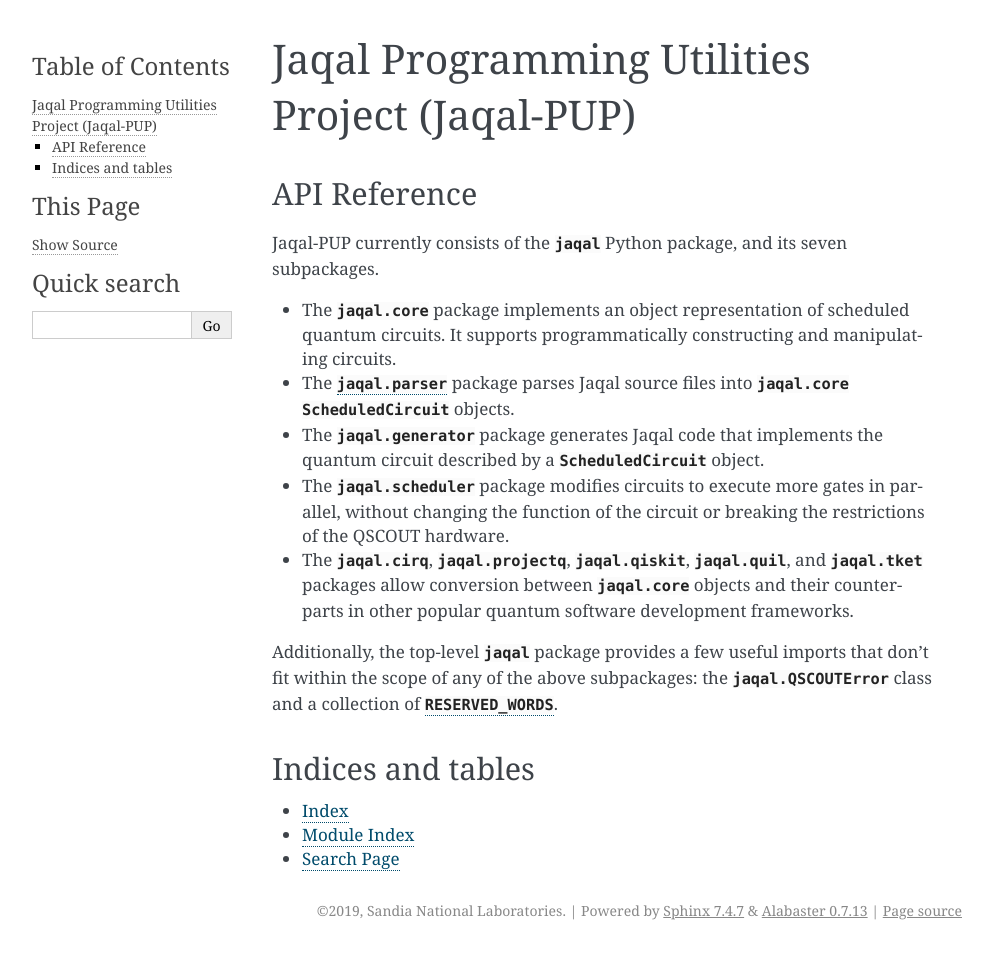
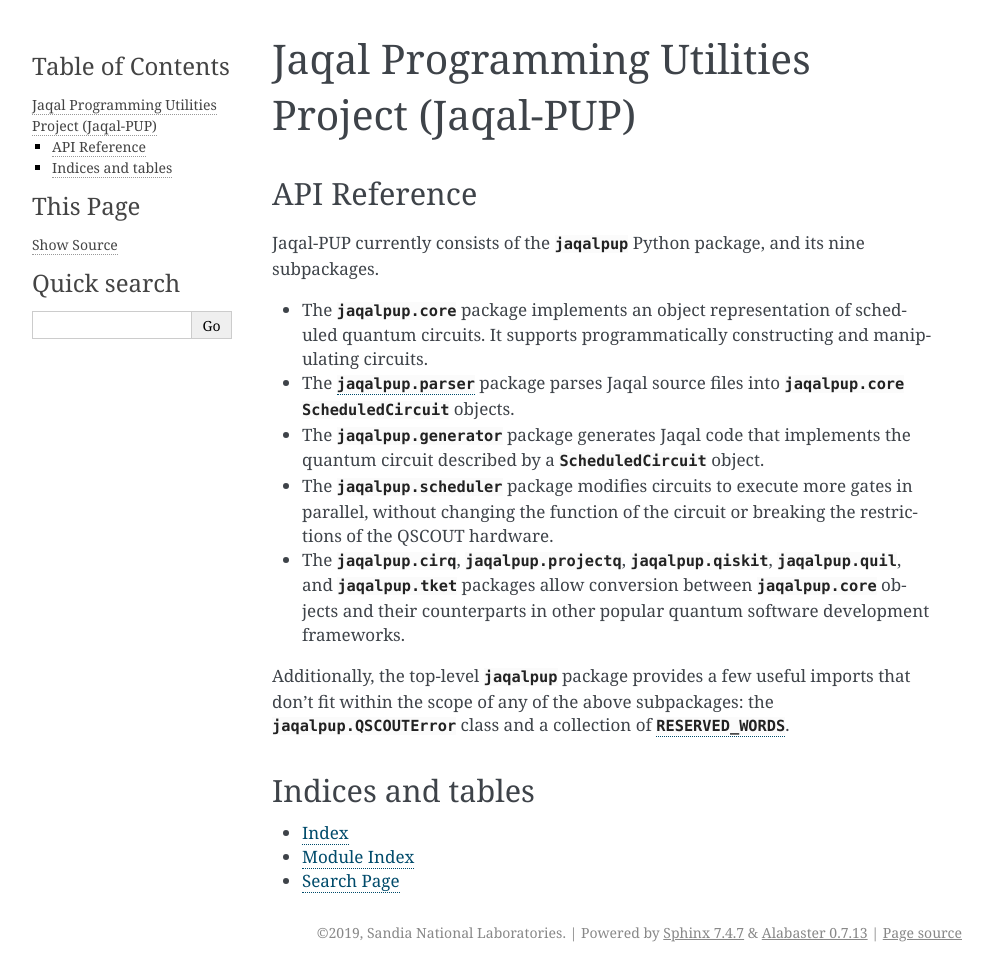
Before and after one commit to haikusw/jaqalpaq, a Sphinx documentation site: the page built from docs/index.rst, in a window 1280 px wide. Shown: the whole page, without its empty margins (148-1141 px from the left). Built offline with Sphinx 7.4.7, drawn with Linux system fonts in a browser that asks for light colours; pages that are not in the unit, such as notebooks, are missing from menus; before the commit the page ends 950 px from its top, so only the background shows below that.

Commit message:
Rename package in documentation.

```diff
--- a/docs/index.rst
+++ b/docs/index.rst
@@ -12,16 +12,16 @@
 
 API Reference
 -------------
-Jaqal-PUP currently consists of the :mod:`jaqal` Python package, and its seven subpackages.
+Jaqal-PUP currently consists of the :mod:`jaqalpup` Python package, and its nine subpackages.
 
-* The :mod:`jaqal.core` package implements an object representation of scheduled quantum circuits. It supports programmatically constructing and manipulating circuits.
-* The :mod:`jaqal.parser` package parses Jaqal source files into :mod:`jaqal.core` :class:`ScheduledCircuit` objects.
-* The :mod:`jaqal.generator` package generates Jaqal code that implements the quantum circuit described by a :class:`ScheduledCircuit` object.
-* The :mod:`jaqal.scheduler` package modifies circuits to execute more gates in parallel, without changing the function of the circuit or breaking the restrictions of the QSCOUT hardware.
-* The :mod:`jaqal.cirq`, :mod:`jaqal.projectq`, :mod:`jaqal.qiskit`, :mod:`jaqal.quil`, and :mod:`jaqal.tket` packages allow conversion between :mod:`jaqal.core` objects and their counterparts in other popular quantum software development frameworks.
+* The :mod:`jaqalpup.core` package implements an object representation of scheduled quantum circuits. It supports programmatically constructing and manipulating circuits.
+* The :mod:`jaqalpup.parser` package parses Jaqal source files into :mod:`jaqalpup.core` :class:`ScheduledCircuit` objects.
+* The :mod:`jaqalpup.generator` package generates Jaqal code that implements the quantum circuit described by a :class:`ScheduledCircuit` object.
+* The :mod:`jaqalpup.scheduler` package modifies circuits to execute more gates in parallel, without changing the function of the circuit or breaking the restrictions of the QSCOUT hardware.
+* The :mod:`jaqalpup.cirq`, :mod:`jaqalpup.projectq`, :mod:`jaqalpup.qiskit`, :mod:`jaqalpup.quil`, and :mod:`jaqalpup.tket` packages allow conversion between :mod:`jaqalpup.core` objects and their counterparts in other popular quantum software development frameworks.
 
-Additionally, the top-level :mod:`jaqal` package provides a few useful imports that don't fit
-within the scope of any of the above subpackages: the :exc:`jaqal.QSCOUTError` class and a collection of :data:`RESERVED_WORDS`.
+Additionally, the top-level :mod:`jaqalpup` package provides a few useful imports that don't fit
+within the scope of any of the above subpackages: the :exc:`jaqalpup.QSCOUTError` class and a collection of :data:`RESERVED_WORDS`.
 
 
 Indices and tables
--- /dev/null
+++ b/docs/jaqalpup.core.rst
@@ -0,0 +1,6 @@
+jaqalpup.core package
+=====================
+
+.. automodule:: jaqalpup.core
+	:undoc-members:
+	:members:
--- a/docs/modules.rst
+++ b/docs/modules.rst
@@ -1,7 +1,7 @@
-jaqal
-======
+jaqalpup
+========
 
 .. toctree::
    :maxdepth: 4
 
-   jaqal
+   jaqalpup
--- a/docs/qscout.core.rst
+++ /dev/null
@@ -1,6 +0,0 @@
-jaqal.core package
-===================
-
-.. automodule:: jaqal.core
-	:undoc-members:
-	:members:
```
Also changed, not shown: docs/jaqalpup.cirq.rst (added, +7 -0 lines), docs/jaqalpup.generator.rst (added, +7 -0 lines), docs/jaqalpup.parser.rst (renamed from docs/qscout.parser.rst, +4 -4 lines), docs/jaqalpup.qiskit.rst (renamed from docs/qscout.qiskit.rst, +6 -6 lines), docs/jaqalpup.quil.rst (added, +7 -0 lines), docs/jaqalpup.rst (renamed from docs/qscout.rst, +10 -10 lines), docs/jaqalpup.scheduler.rst (added, +7 -0 lines), docs/qscout.cirq.rst (deleted, +0 -7 lines), docs/qscout.generator.rst (deleted, +0 -7 lines), docs/qscout.quil.rst (deleted, +0 -15 lines), docs/qscout.scheduler.rst (deleted, +0 -7 lines).
